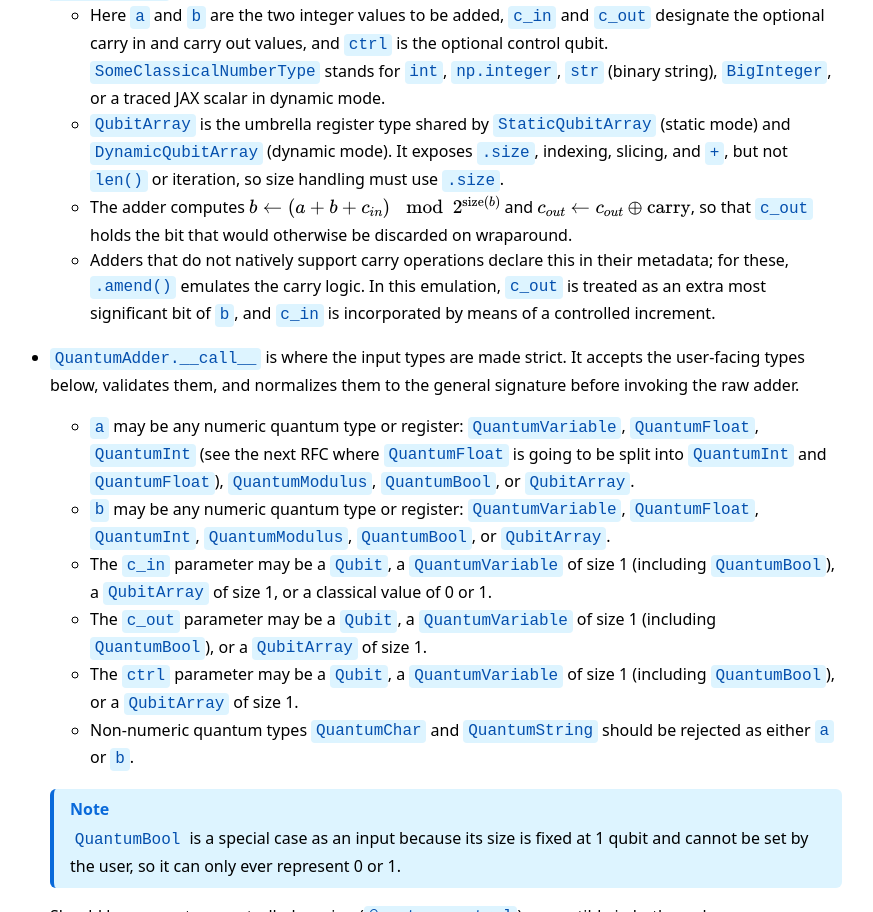
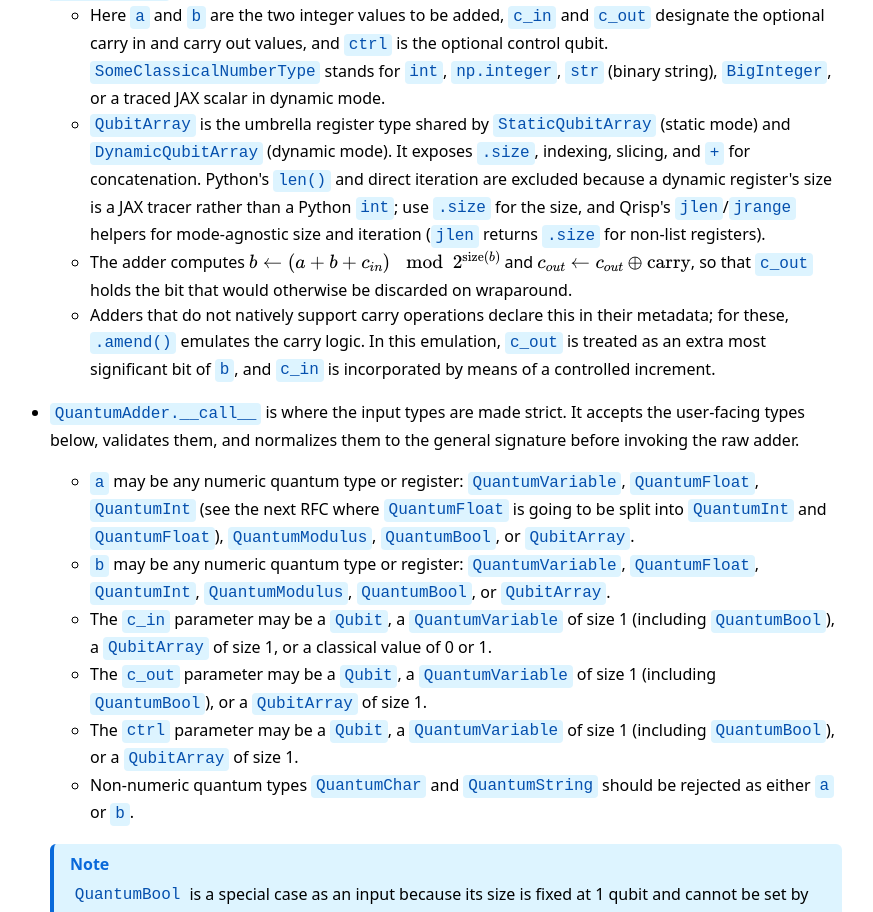
Before and after one commit to purva-thakre/qrisp-rfcs, a plain HTML site: page pr-preview/pr-2/index.html in a window 1280 px wide. Shown: the part 7870-8782 px from the top of the page, without its empty margins (214-1087 px from the left). Drawn offline with nearby package versions, Linux system fonts and the light colour scheme.

Commit message:
Deploy preview for PR 2 🛫

```diff
--- a/pr-preview/pr-2/index.html
+++ b/pr-preview/pr-2/index.html
@@ -296,7 +296,7 @@ span.linenos.special { color: #000000; background-color: #ffffc0; padding-left:
 </li>
 <li>Should follow the general signature <code>(a: SomeClassicalNumberType | QubitArray, b: QubitArray, c_in: Qubit | None = None, c_out: Qubit | None = None, ctrl: Qubit | None = None)</code>. <ul>
 <li>Here <code>a</code> and <code>b</code> are the two integer values to be added, <code>c_in</code> and <code>c_out</code> designate the optional carry in and carry out values, and <code>ctrl</code> is the optional control qubit. <code>SomeClassicalNumberType</code> stands for <code>int</code>, <code>np.integer</code>, <code>str</code> (binary string), <code>BigInteger</code>, or a traced JAX scalar in dynamic mode.</li>
-<li><code>QubitArray</code> is the umbrella register type shared by <code>StaticQubitArray</code> (static mode) and <code>DynamicQubitArray</code> (dynamic mode). It exposes <code>.size</code>, indexing, slicing, and <code>+</code>, but not <code>len()</code> or iteration, so size handling must use <code>.size</code>.</li>
+<li><code>QubitArray</code> is the umbrella register type shared by <code>StaticQubitArray</code> (static mode) and <code>DynamicQubitArray</code> (dynamic mode). It exposes <code>.size</code>, indexing, slicing, and <code>+</code> for concatenation. Python's <code>len()</code> and direct iteration are excluded because a dynamic register's size is a JAX tracer rather than a Python <code>int</code>; use <code>.size</code> for the size, and Qrisp's <code>jlen</code>/<code>jrange</code> helpers for mode-agnostic size and iteration (<code>jlen</code> returns <code>.size</code> for non-list registers).</li>
 <li>The adder computes <span class="arithmatex">\(b \leftarrow (a + b + c_{in}) \mod 2^{\text{size}(b)}\)</span> and <span class="arithmatex">\(c_{out} \leftarrow c_{out} \oplus \text{carry}\)</span>, so that <code>c_out</code> holds the bit that would otherwise be discarded on wraparound.</li>
 <li>Adders that do not natively support carry operations declare this in their metadata; for these, <code>.amend()</code> emulates the carry logic. In this emulation, <code>c_out</code> is treated as an extra most significant bit of <code>b</code>, and <code>c_in</code> is incorporated by means of a controlled increment.</li>
 </ul>
```
